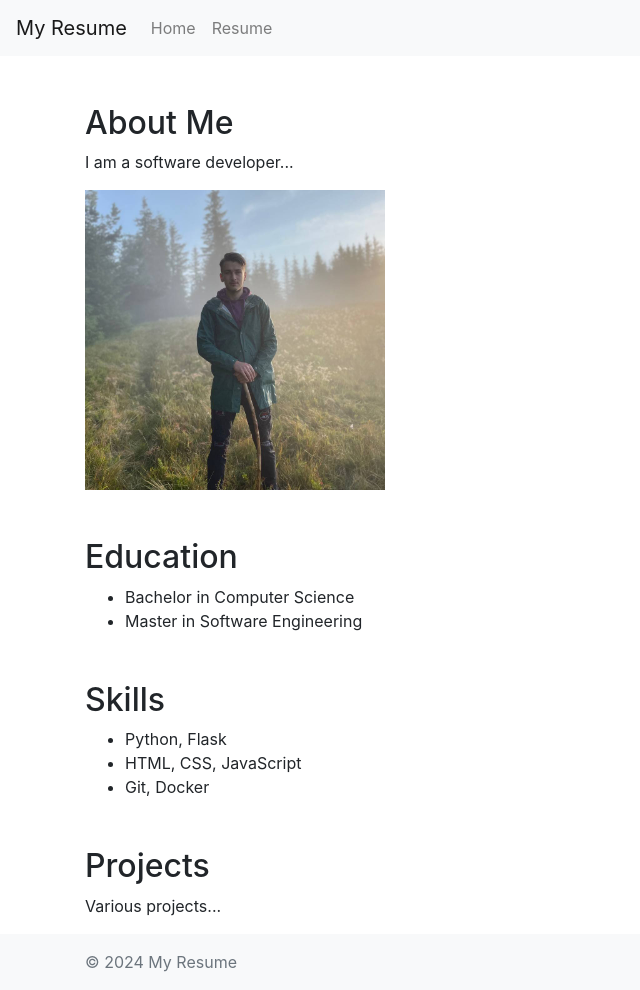
After one commit to GriPet12/flask_app_hryhorchuk, a Flask app: page /resume in a window 1280 px wide. The commit adds this page. Shown: the whole page, without its empty margins (0-640 px from the left). Run offline with Flask 3, Linux system fonts and the light colour scheme; some libraries are stand-ins or nearby versions.

Commit message:
add static files

```diff
--- a/app.py
+++ b/app.py
@@ -1,50 +1,15 @@
-from flask import Flask, request, redirect, url_for, render_template, abort
+from flask import Flask, render_template
 
 app = Flask(__name__)
 app.config.from_pyfile("config.py")
 
+@app.route('/')
+def home():
+    return render_template('base.html', title="Home")
 
-@app.route('/')
-def hello_world():
-    return render_template("base.html")
-
-@app.route('/homepage')
-def home():
-    """View for the Home page of your website."""
-    agent = request.user_agent
-
-    return render_template("home.html", agent=agent)
-
-@app.route("/hi/<string:name>")   #/hi/ivan?age=45&q=fdfdf
-def greetings(name):
-    name = name.upper()
-    age = request.args.get("age", 0, int)
-
-    return render_template("hi.html", name=name, age=age)
-
-@app.route("/admin")
-def admin():
-    to_url = "/hi/administrator?age=45"
-    to_url = url_for("greetings", name="administrator", age=45, _external=True)      # "/hi/administrator?age=45"
-    print(to_url)
-    return redirect(to_url)
-
-posts = [
-    {"id": 1, 'title': 'My First Post', 'content': 'This is the content of my first post.', 'author': 'John Doe'},
-    {"id": 2, 'title': 'Another Day', 'content': 'Today I learned about Flask macros.', 'author': 'Jane Smith'},
-    {"id": 3, 'title': 'Flask and Jinja2', 'content': 'Jinja2 is powerful for templating.', 'author': 'Mike Lee'}
-]
-
-@app.route('/posts')
-def get_posts():
-    return render_template("posts.html", posts=posts)
-
-@app.route('/post/<int:id>')
-def get_post(id):
-    if id > 3:
-        abort(404)
-    post = posts[id - 1]
-    return render_template("det_posts.html", post=post)
+@app.route('/resume')
+def resume():
+    return render_template('resume.html', title="My Resume")
 
 if __name__ == '__main__':
     app.run()
--- /dev/null
+++ b/static/css/style.css
@@ -0,0 +1,6 @@
+body {
+    font-family: Arial, sans-serif;
+}
+section {
+    padding: 20px 0;
+}
--- a/templates/base.html
+++ b/templates/base.html
@@ -2,12 +2,24 @@
 <html lang="en">
 <head>
     <meta charset="UTF-8">
-    <title>{% block title %} {% endblock %} - FlaskApp </title>
+    <meta name="viewport" content="width=device-width, initial-scale=1.0">
+    <title>{{ title }}</title>
+    <link rel="stylesheet" href="{{ url_for('static', filename='css/styles.css') }}">
+    <link rel="stylesheet" href="https://stackpath.bootstrapcdn.com/bootstrap/4.5.2/css/bootstrap.min.css">
 </head>
 <body>
-Hello World!
-{% block contend %}
+    <header>
+        {% include 'navbar.html' %}
+    </header>
 
-{% endblock %}
+    <main>
+        {% block content %}{% endblock %}
+    </main>
+
+    <footer class="footer mt-auto py-3 bg-light">
+        <div class="container">
+            <span class="text-muted">© 2024 My Resume</span>
+        </div>
+    </footer>
 </body>
 </html>
--- /dev/null
+++ b/templates/navbar.html
@@ -0,0 +1,16 @@
+<nav class="navbar navbar-expand-lg navbar-light bg-light">
+    <a class="navbar-brand" href="#">My Resume</a>
+    <button class="navbar-toggler" type="button" data-toggle="collapse" data-target="#navbarNav" aria-controls="navbarNav" aria-expanded="false" aria-label="Toggle navigation">
+        <span class="navbar-toggler-icon"></span>
+    </button>
+    <div class="collapse navbar-collapse" id="navbarNav">
+        <ul class="navbar-nav">
+            <li class="nav-item">
+                <a class="nav-link" href="{{ url_for('home') }}">Home</a>
+            </li>
+            <li class="nav-item">
+                <a class="nav-link" href="{{ url_for('resume') }}">Resume</a>
+            </li>
+        </ul>
+    </div>
+</nav>
--- /dev/null
+++ b/templates/resume.html
@@ -0,0 +1,31 @@
+{% extends 'base.html' %}
+
+{% block content %}
+<section id="about" class="container mt-5">
+    <h2>About Me</h2>
+    <p>I am a software developer...</p>
+    <img src="{{ url_for('static', filename='img/img.jpg') }}" alt="Profile" class="img-fluid" width="300" height="300">
+</section>
+
+<section id="education" class="container mt-5">
+    <h2>Education</h2>
+    <ul>
+        <li>Bachelor in Computer Science</li>
+        <li>Master in Software Engineering</li>
+    </ul>
+</section>
+
+<section id="skills" class="container mt-5">
+    <h2>Skills</h2>
+    <ul>
+        <li>Python, Flask</li>
+        <li>HTML, CSS, JavaScript</li>
+        <li>Git, Docker</li>
+    </ul>
+</section>
+
+<section id="experience" class="container mt-5">
+    <h2>Projects</h2>
+    <p>Various projects...</p>
+</section>
+{% endblock %}
```
Also changed, not shown: templates/det_posts.html (deleted, +0 -16 lines), templates/hi.html (deleted, +0 -15 lines), templates/home.html (deleted, +0 -10 lines), templates/posts.html (deleted, +0 -19 lines), static/img/img.jpg (added).
